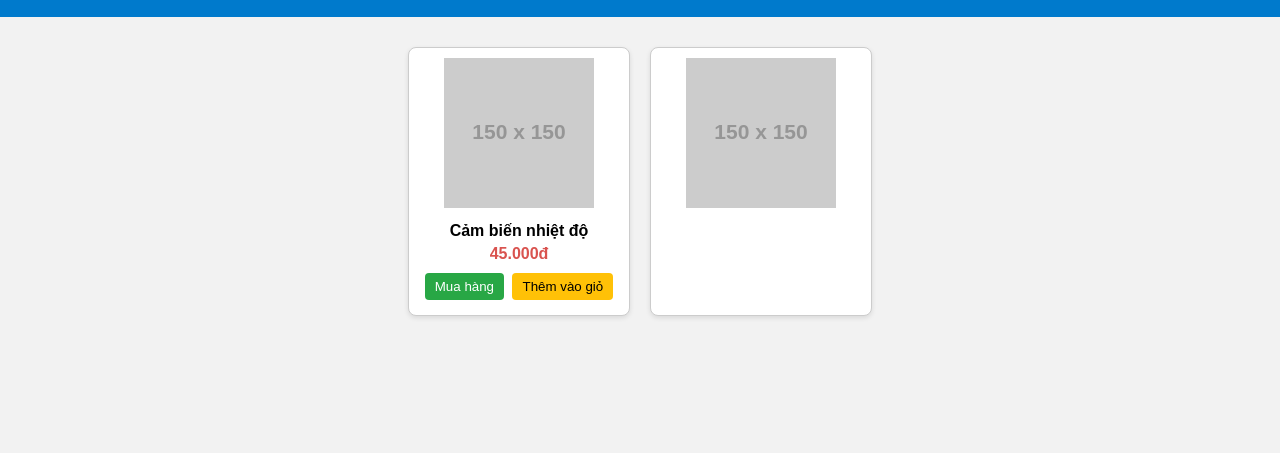
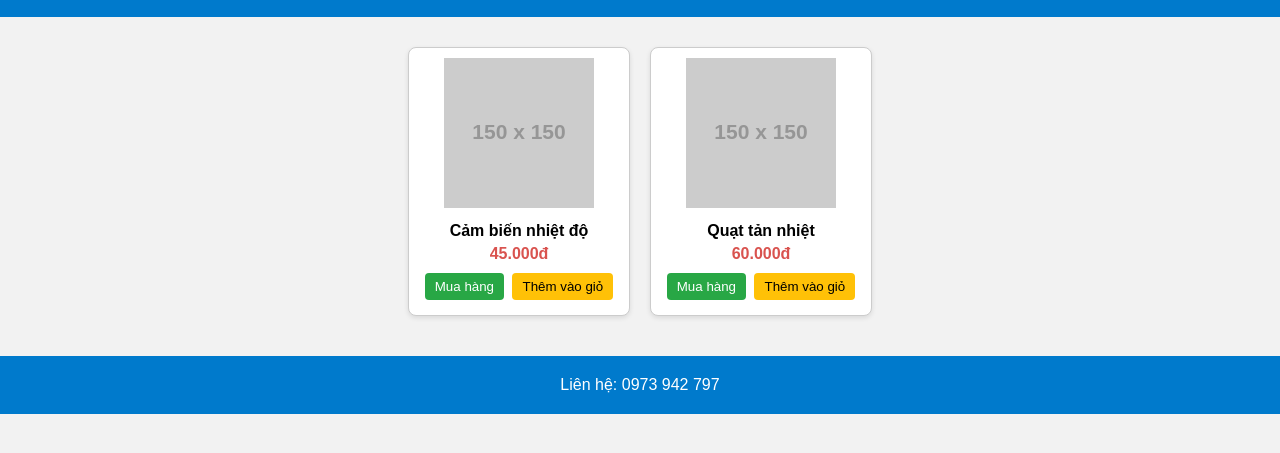
Before and after one commit to LongVuAV/linhkiennganhlanh, a plain HTML site: page index.html in a window 1280 px wide. Shown: the part 91-544 px from the top of the page. Drawn offline with Linux system fonts and the light colour scheme; placeholder pictures from the web are drawn by us.

Commit message:
Update index.html

```diff
--- a/index.html
+++ b/index.html
@@ -113,3 +113,19 @@
     <!-- Bắt đầu sản phẩm 2 -->
     <div class="product">
       <img src="https://via.placeholder.com/150" alt="Sản phẩm 2">
+      <h3>Quạt tản nhiệt</h3>
+      <p>60.000đ</p>
+      <button class="buy">Mua hàng</button>
+      <button class="cart">Thêm vào giỏ</button>
+    </div>
+
+    <!-- ... dán tiếp các sản phẩm từ 3 đến 26 ở đây giống mẫu trên -->
+    <!-- Bạn có thể yêu cầu tôi thêm tiếp nếu muốn tôi điền đủ 26 dòng -->
+
+  </div>
+
+  <footer>
+    Liên hệ: 0973 942 797
+  </footer>
+</body>
+</html>
```
